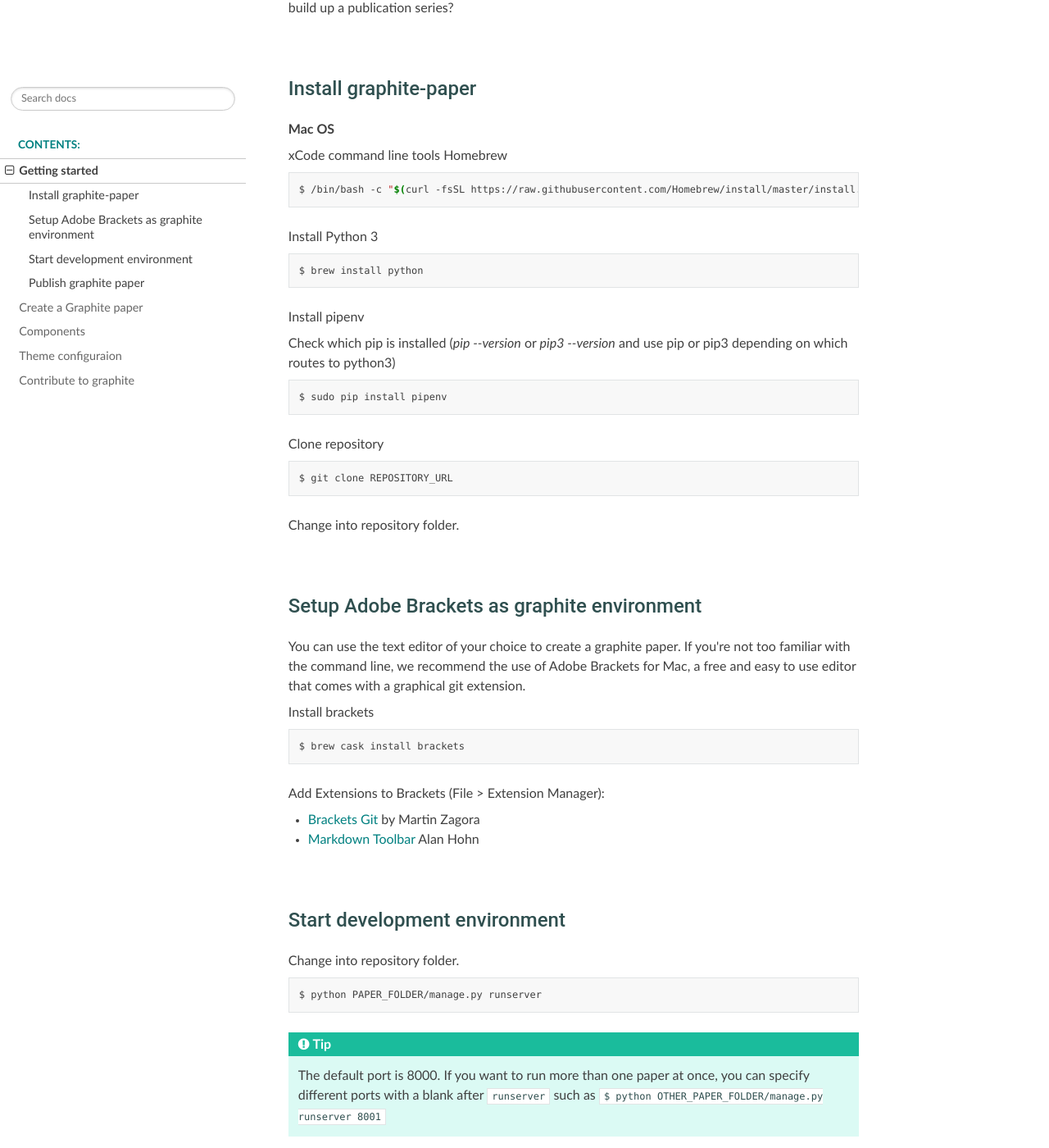
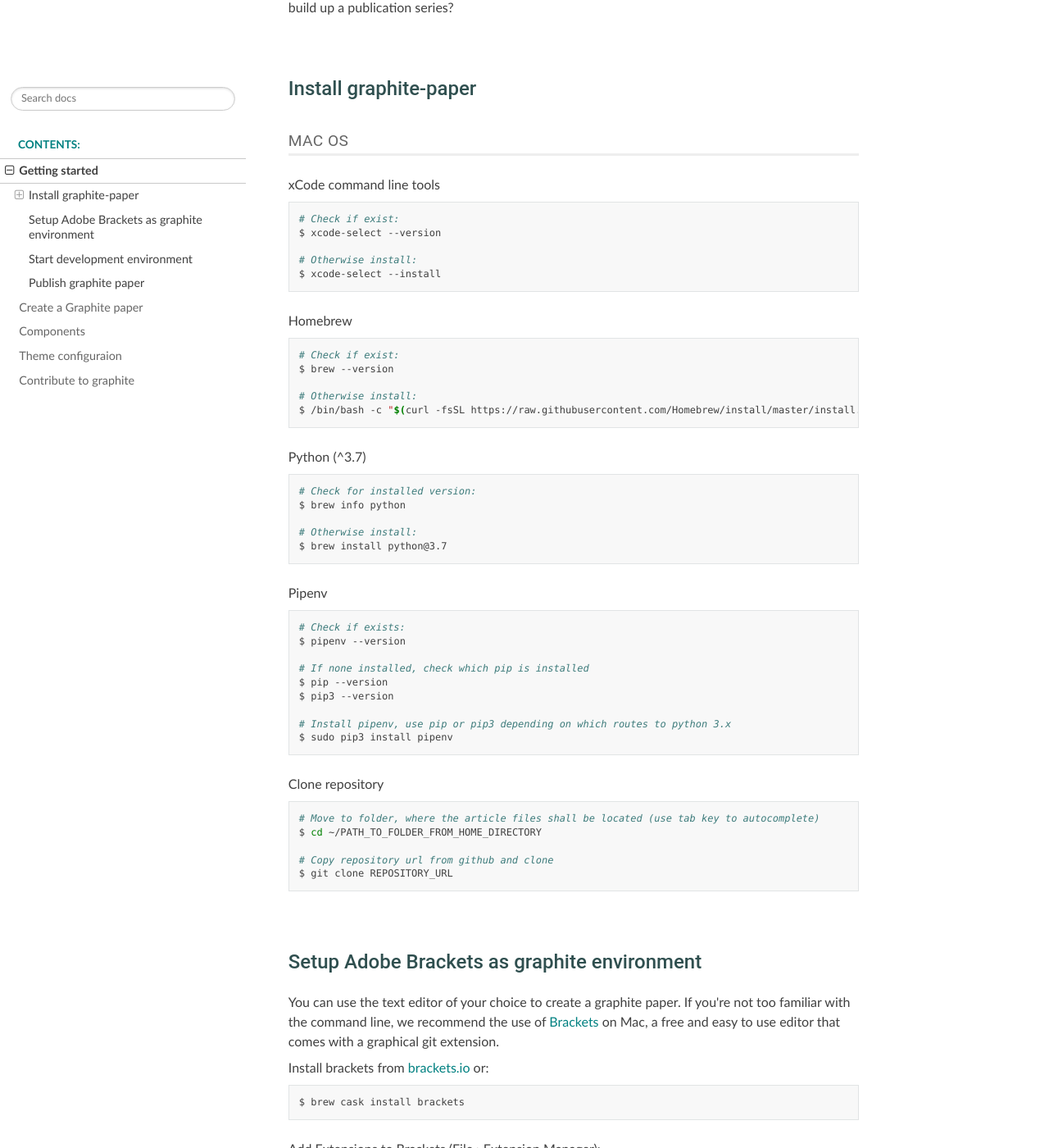
Before and after one commit to impactdistillery/graphite-paper, a Sphinx documentation site: the page built from docs/pages/getting-started.rst, in a window 1280 px wide and 1400 px high, scrolled down 228 px. Shown: the whole window at 82% size. Built offline with Sphinx 7.4.7 and the Read the Docs theme 2.0.0, drawn with Linux system fonts in a browser that asks for light colours; some of the changed text lies outside the part shown.

Commit message:
Add (google) structured data to meta and improve docs

```diff
--- a/docs/pages/getting-started.rst
+++ b/docs/pages/getting-started.rst
@@ -7,51 +7,77 @@
 Install graphite-paper
 ----------------------
 
-**Mac OS**
+Mac OS
+^^^^^^
 
 xCode command line tools
+
+.. code:: shell
+
+    # Check if exist:
+    $ xcode-select --version
+
+    # Otherwise install:
+    $ xcode-select --install
+
 Homebrew
 
 .. code:: shell
 
+    # Check if exist:
+    $ brew --version
+
+    # Otherwise install:
     $ /bin/bash -c "$(curl -fsSL https://raw.githubusercontent.com/Homebrew/install/master/install.sh)"
 
-Install Python 3
+Python (^3.7)
 
 .. code:: shell
 
-    $ brew install python
+    # Check for installed version:
+    $ brew info python
+
+    # Otherwise install:
+    $ brew install python@3.7
 
 
-Install pipenv
-
-Check which pip is installed (`pip --version` or `pip3 --version` and use pip or pip3 depending on which routes to python3)
+Pipenv
 
 .. code:: shell
 
-    $ sudo pip install pipenv
+    # Check if exists:
+    $ pipenv --version
+
+    # If none installed, check which pip is installed
+    $ pip --version
+    $ pip3 --version
+
+    # Install pipenv, use pip or pip3 depending on which routes to python 3.x
+    $ sudo pip3 install pipenv
 
 Clone repository
 
 .. code:: shell
 
+    # Move to folder, where the article files shall be located (use tab key to autocomplete)
+    $ cd ~/PATH_TO_FOLDER_FROM_HOME_DIRECTORY
+
+    # Copy repository url from github and clone
     $ git clone REPOSITORY_URL
-
-Change into repository folder.
 
 
 Setup Adobe Brackets as graphite environment
 --------------------------------------------
 
-You can use the text editor of your choice to create a graphite paper. If you're not too familiar with the command line, we recommend the use  of Adobe Brackets for Mac, a free and easy to use editor that comes with a graphical git extension.
+You can use the text editor of your choice to create a graphite paper. If you're not too familiar with the command line, we recommend the use  of `Brackets <https://brackets.io>`_ on Mac, a free and easy to use editor that comes with a graphical git extension.
 
-Install brackets
+Install brackets from `brackets.io <https://brackets.io>`_ or:
 
 ::
 
     $ brew cask install brackets
 
-Add Extensions to Brackets (File > Extension Manager):
+Add Extensions to Brackets (File › Extension Manager):
 
 * `Brackets Git <https://github.com/brackets-userland/brackets-git>`_ by  Martin Zagora
 * `Markdown Toolbar <https://github.com/alanhohn/markdown-toolbar>`_ Alan Hohn
@@ -60,6 +86,18 @@
 -----------------------------
 
 Change into repository folder.
+
+If you're there for the first time, do an install
+
+.. code:: shell
+
+    $ pipenv install
+
+Then start environment
+
+.. code:: shell
+
+    $ pipenv shell
 
 .. code:: shell
 
@@ -80,4 +118,4 @@
 The paper and all assets will be rendered into the folder :file:`_build`. The contents of this folder can be copied to the desired location or server in order to publish the website.
 
 .. WARNING::
-    Currently the static folder needs to be located at the root. It needs to be copied manually into the root folder of the server  in order for the paper to work within a subdirectory.
+    Currently the static folder needs to be located in the root folder. It needs to be copied manually into the root folder of the server in order for the paper to work within a subdirectory.
```
Also changed, not shown: 1 other file.
